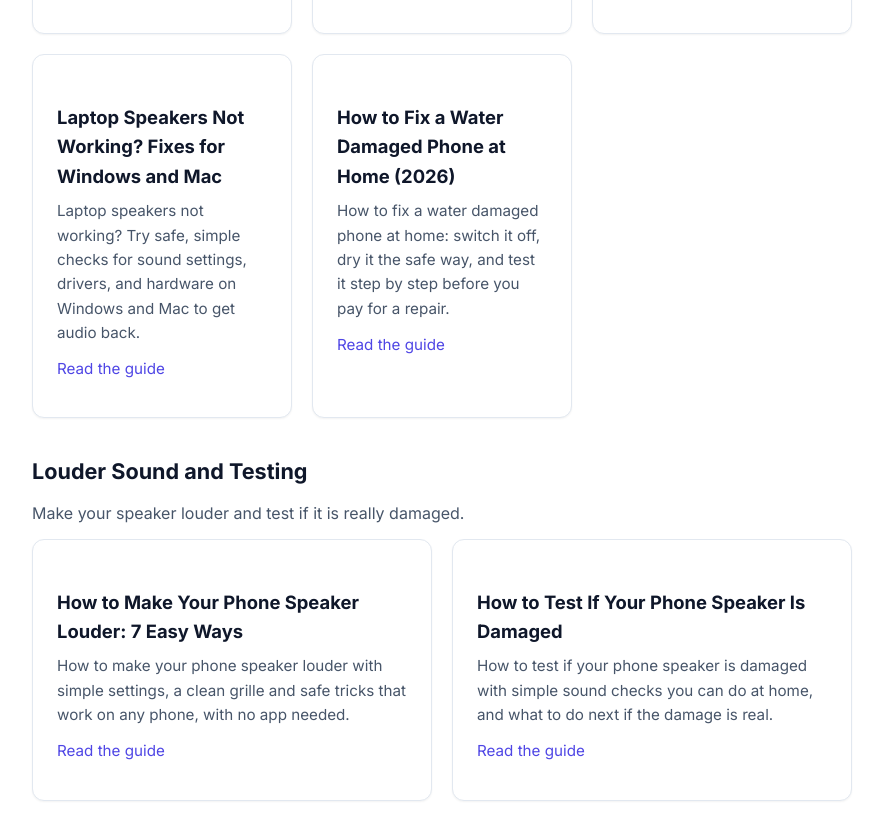
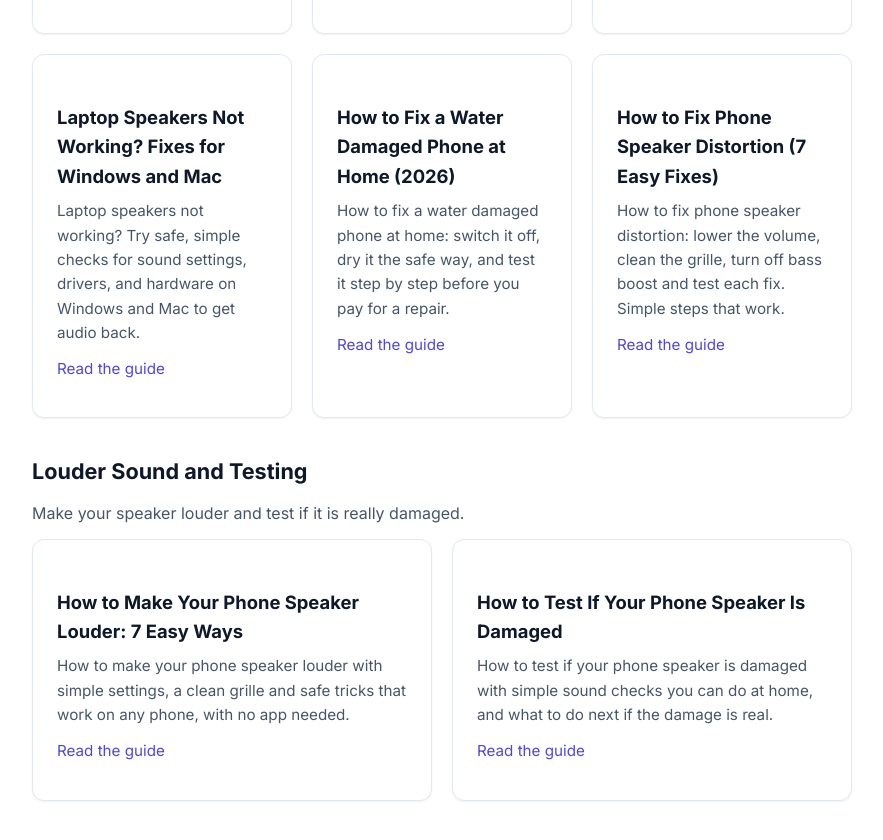
Before and after one commit to trytofixmyspeaker/trytofixmyspeaker.github.io, a plain HTML site: page blog/index.html in a window 1280 px wide. Shown: the part 3988-4828 px from the top of the page, without its empty margins (198-1081 px from the left). Drawn offline with Linux system fonts and the light colour scheme.

Commit message:
Add distortion post card to blog index

```diff
--- a/blog/index.html
+++ b/blog/index.html
@@ -86,6 +86,7 @@
       <div class="card"><h3>Laptop Speakers Crackling? Fixes for Windows and Mac</h3><p>Laptop speakers crackling? Learn the common causes on Windows and Mac and try safe, simple fixes to make your sound clear again.</p><p><a href="/blog/laptop-speakers-crackling/">Read the guide</a></p></div>
       <div class="card"><h3>Laptop Speakers Not Working? Fixes for Windows and Mac</h3><p>Laptop speakers not working? Try safe, simple checks for sound settings, drivers, and hardware on Windows and Mac to get audio back.</p><p><a href="/blog/laptop-speakers-not-working/">Read the guide</a></p></div>
       <div class="card"><h3>How to Fix a Water Damaged Phone at Home (2026)</h3><p>How to fix a water damaged phone at home: switch it off, dry it the safe way, and test it step by step before you pay for a repair.</p><p><a href="/blog/how-to-fix-a-water-damaged-phone/">Read the guide</a></p></div>
+      <div class="card"><h3>How to Fix Phone Speaker Distortion (7 Easy Fixes)</h3><p>How to fix phone speaker distortion: lower the volume, clean the grille, turn off bass boost and test each fix. Simple steps that work.</p><p><a href="/blog/how-to-fix-phone-speaker-distortion/">Read the guide</a></p></div>
     </div>
 
     <h2>Louder Sound and Testing</h2>
```
